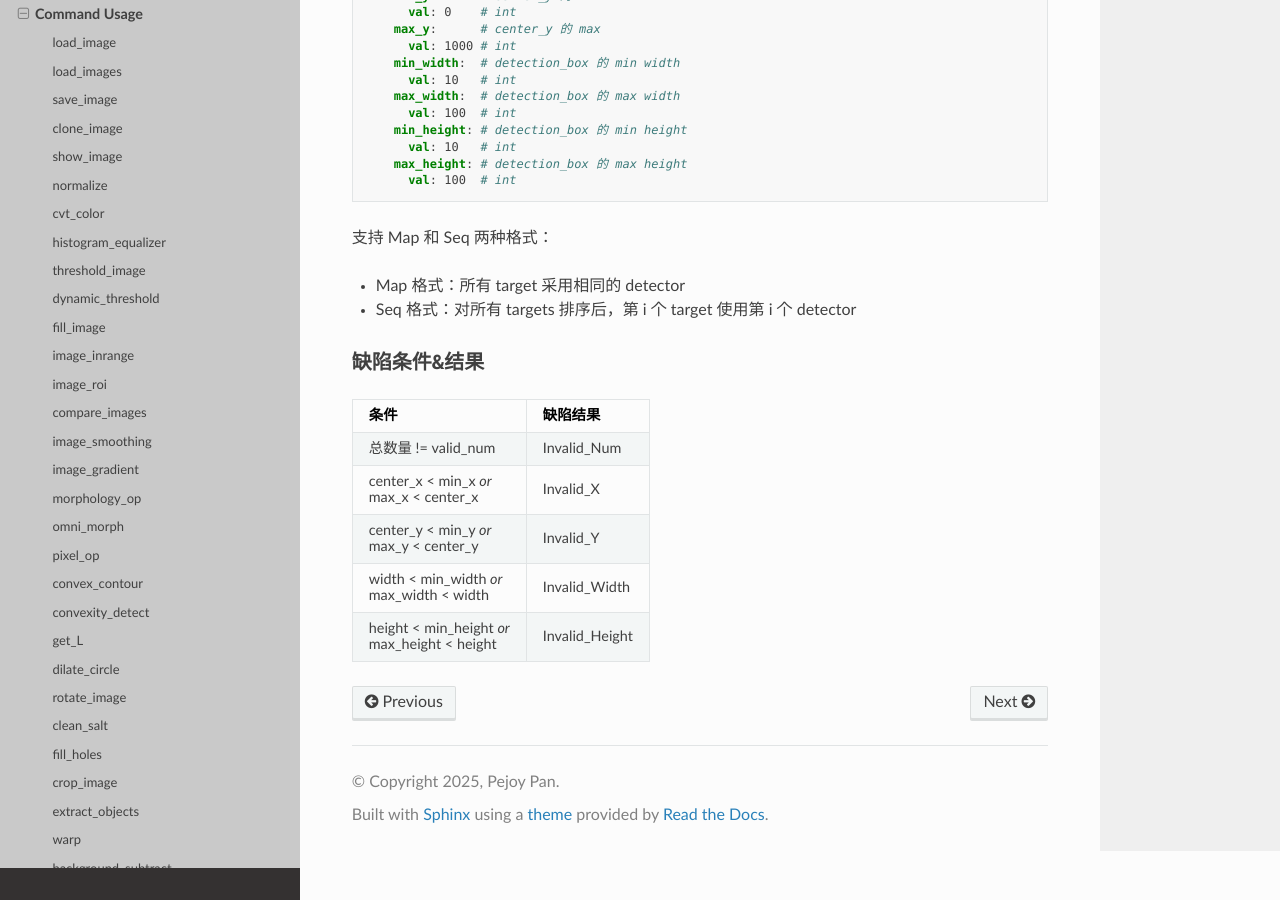
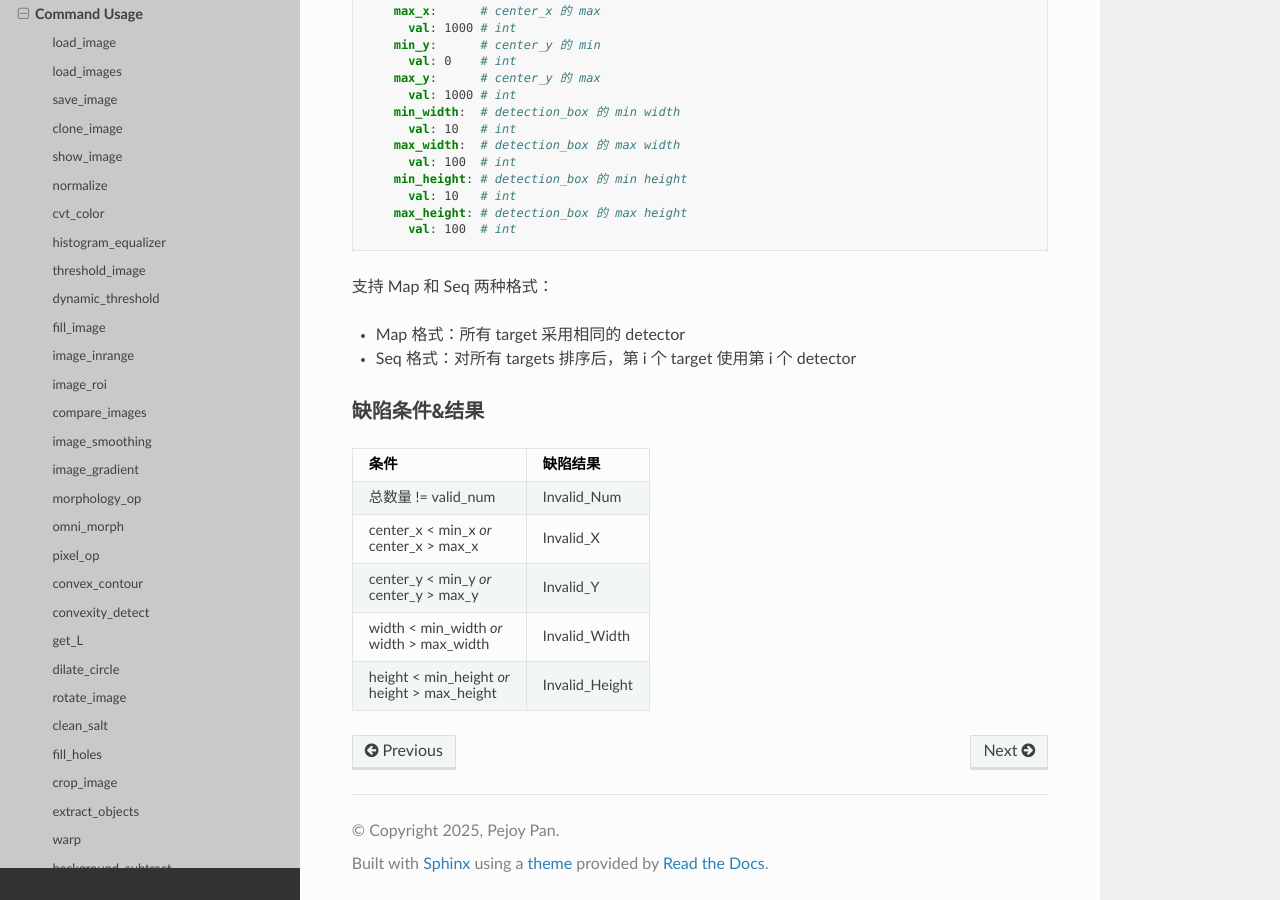
Before and after one commit to pejoypan/aczn-algo-docs, a Sphinx documentation site: the page built from docs/source/common/command-docs.md, in a window 1280 px wide and 900 px high, scrolled down 18200 px. Built offline with Sphinx 7.4.7 and the Read the Docs theme 3.1.0, drawn with Linux system fonts in a browser that asks for light colours; some of the changed text lies outside the part shown.

Commit message:
small update

```diff
--- a/docs/source/common/command-docs.md
+++ b/docs/source/common/command-docs.md
@@ -818,7 +820,7 @@
 | 条件                                         | 缺陷结果       |
 | -------------------------------------------- | -------------- |
 | 总数量 != valid_num                          | Invalid_Num    |
-| center_x < min_x *or*<br />max_x < center_x       | Invalid_X      |
-| center_y < min_y *or*<br />max_y < center_y       | Invalid_Y      |
-| width < min_width *or*<br />max_width < width     | Invalid_Width  |
-| height < min_height *or*<br />max_height < height | Invalid_Height |
+| center_x < min_x *or*<br />center_x > max_x       | Invalid_X      |
+| center_y < min_y *or*<br />center_y > max_y       | Invalid_Y      |
+| width < min_width *or*<br />width > max_width     | Invalid_Width  |
+| height < min_height *or*<br />height > max_height | Invalid_Height |
```
Also changed, not shown: other parts of docs/source/common/command-docs.md (+3 -1 lines).
